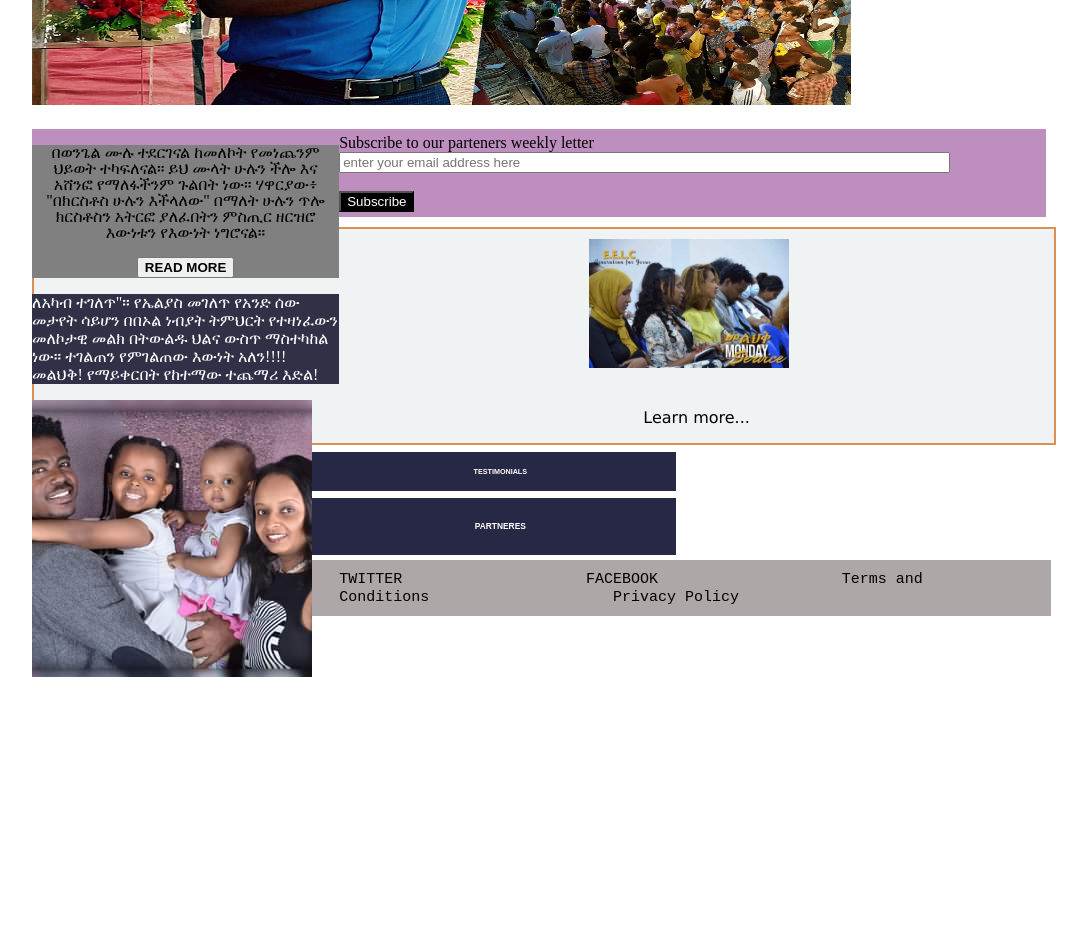
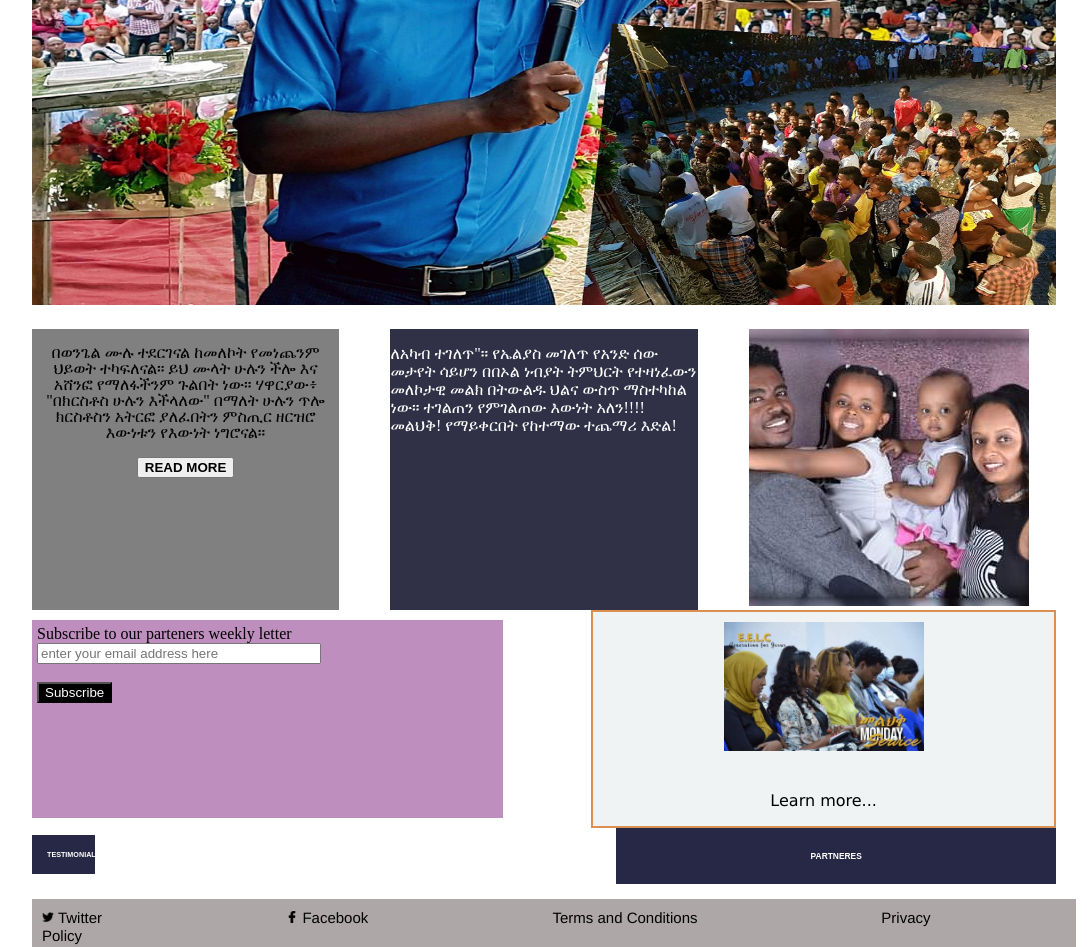
Before and after one commit to Getabicha-Dan/css-project, a plain HTML site: page csssheet/index.html in a window 1280 px wide. Shown: the part 480-1427 px from the top of the page, without its empty margins (96-1183 px from the left). Before the commit the page ends 1161 px from the top, so only its background shows below. Drawn offline with Linux system fonts and the light colour scheme.

Commit message:
new update

```diff
--- a/csssheet/index.html
+++ b/csssheet/index.html
@@ -12,7 +12,7 @@
             <h3>
 
                 <ul>
-                    <li><a href="Ministry">Minstry</a></li>
+                    <li><a href="Ministry">Ministry</a></li>
                     <li><a href="The Story">The Story</a></li>
                     <li><a href="Store">Store</a></li>
                     <li><a href="Media">Media</a></li>
@@ -23,7 +23,7 @@
             </h3>
         </div>
         <div class="mainimage">
-            <img src="image/fike.jpg" alt="" height="400" width="80%">
+            <img src="image/fike.jpg" alt="" height="600px" width="100%">
         </div>
         <div class="box1">
             <div class="middelbox1">
@@ -72,8 +72,8 @@
         </div>
         <div class="endrow">
             <ul>
-                <li><a href="TWITTER">TWITTER</a></li>
-                <li><a href="FACEBOOK">FACEBOOK</a></li>
+                <li><a href="TWITTER"><img src="image/twitter-png-icon-29.jpg" width="12px" > Twitter </a></li>
+                <li><a href="FACEBOOK"><img src="image/fb.png" width="12px" > Facebook </a></li>
                 <li><a href="Terms and Conditions">Terms and Conditions</a></li>
                 <li><a href="Privacy policy">Privacy Policy</a></li>
 
--- a/csssheet/style.css
+++ b/csssheet/style.css
@@ -3,15 +3,19 @@ body{
     background-color:white;
     margin: 0;
     }
-    .container{
+.container{
         width: 80%;
         margin: auto;
-    }
+ }
     .mainimage{
              margin-bottom: 20px;
+             width: 100%;
+
             }
+
     .imageside1{
-        width: 50px;
+        width: 30%;
+
            }
     .middelbox1{
         background-color: gray;
@@ -19,6 +23,8 @@ body{
         color: black;
         text-align: center;
         line: height 10px;
+        width: 30%;
+
 
 
     }
@@ -32,14 +38,21 @@ body{
     .sidebox1{
         background-color: rgb(48, 48, 71);
         color: white;
+        width: 30%;
+
 
     }
+    .box1{
+        width: 100%;
+        display: flex;
+       justify-content: space-between;
+              }
     .leftwing2{
         background-color:rgb(190, 143, 190);
         padding: 5px;
         margin-top: 10px;
         margin-bottom: 10px;
-        margin-right: 10px;
+        width: 45%;
 
 
     }
@@ -53,15 +66,21 @@ body{
 
     }
 
-
     .rightwing2{
         background: rgb(239, 243, 243);
         text-align: center;
         color: black;
-        width: 250;
+        width: 45%;
         border: 2px rgb(219, 143, 81) solid;
 
      }
+     .secondrow{
+        width: 100%;
+        display: flex;
+       justify-content: space-between;
+
+
+            }
      .image3{
          padding-top: 10px;
          padding-bottom: 20px;
@@ -80,7 +99,7 @@ body{
         text-align: center;
         color: white;
         padding: 15px;
-        width:60%;
+        width:40%;
         font-family: Arial, Helvetica, sans-serif;
         font-size: 45%;
     }
@@ -89,18 +108,15 @@ body{
         text-align: center;
         color: white;
         padding: 15px;
-        width:60%;
+        width:40%;
         font-family:Arial, Helvetica, sans-serif;
         font-size:45% ;
     }
 
-    .box1{
-        float: inline-start;
-        width: 30%;
-    }
-  .thirdrow input .leftwing3 .rightwing3{
-      float:left;
-      box-sizing:border-box;
+     .thirdrow {
+         width: 100%;
+        display: flex;
+        justify-content: space-between;
   }
      .navbar{
          background-color: rgb(170, 176, 179);
@@ -131,11 +147,13 @@ body{
         font-size: xx-large;
          font-family: Cambria, Cochin, Georgia, Times, 'Times New Roman', serif;
     }
-    .endrow ul{
+
+
+      .endrow ul{
        background-color: rgba(173, 166, 166, 0.986);
         font-size: 15px;
-        margin: 5px;
         padding: 10px;
+        width: 100%;
 
 
     }
@@ -144,8 +162,8 @@ body{
         text-decoration: none;
         text-decoration-color: black;
         padding-right: 180px;
-        font-family: 'Courier New', Courier, monospace;
-
+        font-family:'Franklin Gothic Medium', 'Arial Narrow', Arial, sans-serif;
+        font-weight: bold;
 
     }
     .endrow a{
```
